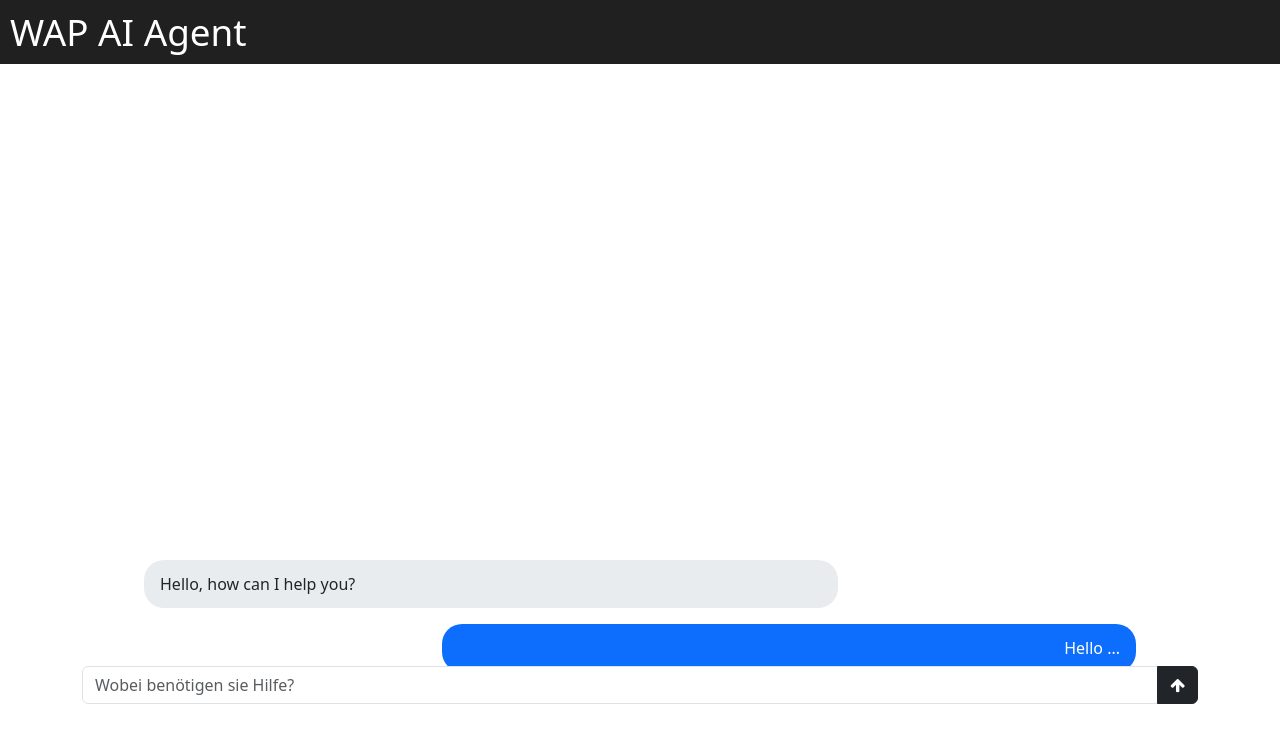
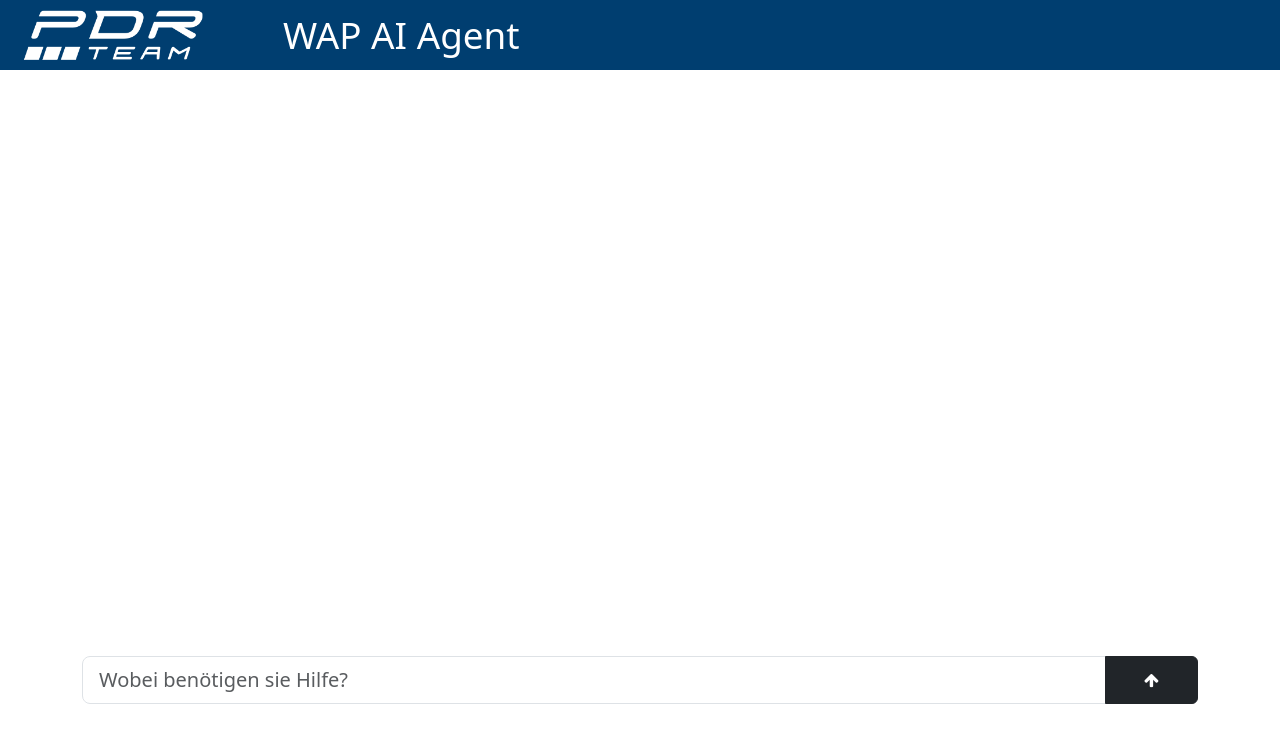
Before and after one commit to elia-driesner-pdr/wap_ai_agent, an Angular app: page / in a window 1280 px wide. Shown: the top 742 px of the page. Built offline with nearby package versions, Linux system fonts and the light colour scheme.

Commit message:
added header logo, modified chat desing

```diff
--- a/src/app/chat/chat.component.css
+++ b/src/app/chat/chat.component.css
@@ -14,16 +14,21 @@
     border-radius: 20px;
     margin-bottom: 1rem;
     word-break: break-word;
+    font-size: 19px;
+}
+
+.message-text {
+    margin: 0;
 }
 
 .recieved {
-    background-color: #e9ecef;
+    background-color: #003e70;
+    color: white;
     align-self: flex-start;
 }
 
 .sent {
-    background-color: #0d6efd;
-    color: white;
+    background-color: #c9cbce;
     align-self: flex-end;
     text-align: right;
     margin-left: auto;
--- a/src/app/chat/chat.component.html
+++ b/src/app/chat/chat.component.html
@@ -3,7 +3,7 @@
         <div class="chat">
             @for(message of messages; track message) {
                 <div class="chat-message {{ message.type }}">
-                    {{ message.text }}
+                    <p class="message-text">{{ message.text }}</p>
                 </div>
             }
         </div>
@@ -14,17 +14,17 @@
     <div class="input-group container">
         <input
             type="text"
-            class="form-control"
+            class="form-control form-control-lg"
             name="prompt"
             placeholder="Wobei benötigen sie Hilfe?"
             [(ngModel)]="textFieldValue"
         >
         @if (!generatingResponse) {
-            <button class="btn btn-dark" type="submit">
+            <button class="btn btn-dark col-1" type="submit">
                 <i class="fa fa-arrow-up"></i>
             </button>
         } @else {
-            <button class="btn btn-dark" type="button" (click)="cancelGeneration();  $event.preventDefault()">
+            <button class="btn btn-dark col-1" type="button" (click)="cancelGeneration();  $event.preventDefault()">
                 <i class="fa fa-stop"></i>
             </button>
         }
--- a/src/app/chat/chat.component.ts
+++ b/src/app/chat/chat.component.ts
@@ -12,10 +12,7 @@ import { AiRequestService } from '../ai-request.service';
   styleUrl: './chat.component.css'
 })
 export class ChatComponent {
-  messages : any = [
-    {'text': 'Hello, how can I help you?', 'type': 'recieved', 'uid': 0},
-    {'text': 'Hello ...', 'type': 'sent', 'uid': 1},
-  ];
+  messages : any = [];
 
   textFieldValue : string = '';
   message : string = '';
--- a/src/app/header/header.component.css
+++ b/src/app/header/header.component.css
@@ -1,5 +1,5 @@
 header {
-    background-color: #202020;
+    background-color: #003e70;
     margin: 0;
     padding: 10px;
     display: flex;
@@ -14,3 +14,9 @@ header {
     margin: 0;
     order: 1;
 }
+
+#branding {
+    margin-left: 1vw;
+    margin-right: 5vw;
+    height: 50px;
+}
--- a/src/app/header/header.component.html
+++ b/src/app/header/header.component.html
@@ -1,3 +1,4 @@
 <header>
+    <img src="pdr-logo-white.png" alt="PDR Team Logo" id="branding">
     <h1 id="header_title"> WAP AI Agent </h1>
 </header>
```
Also changed, not shown: public/pdr-logo-white.png (added), public/pdr-logo.png (added).
